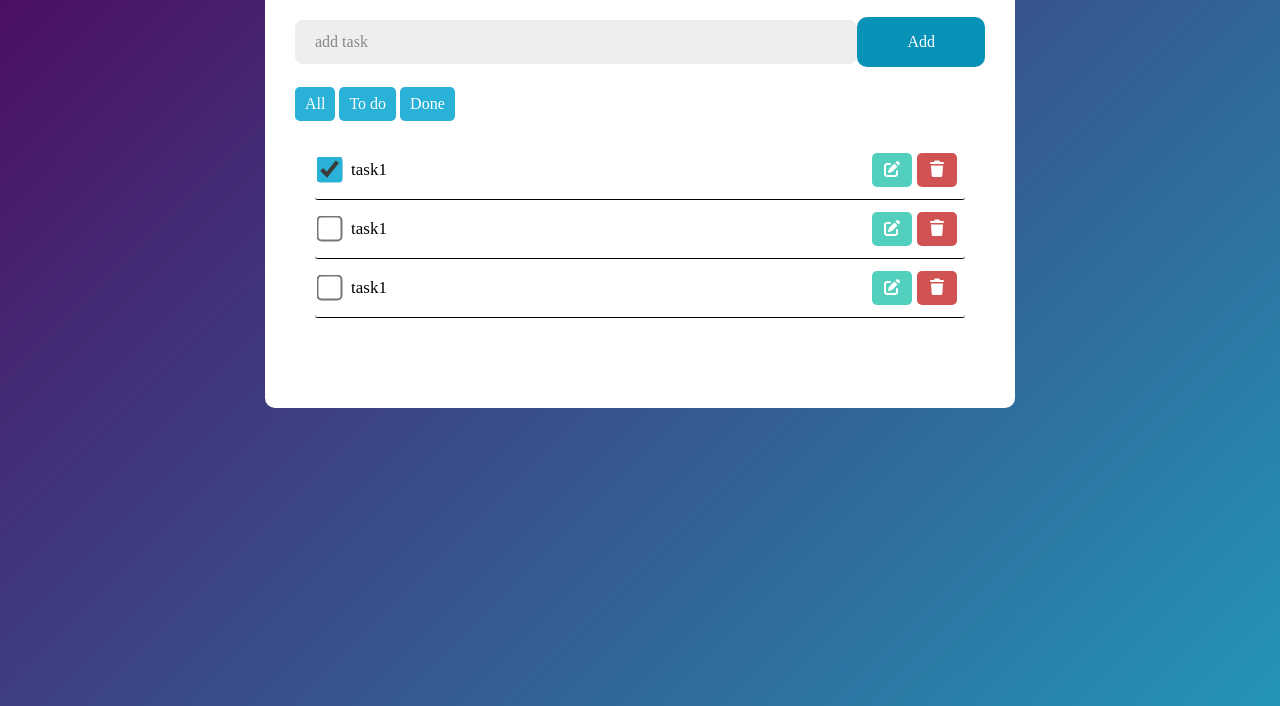
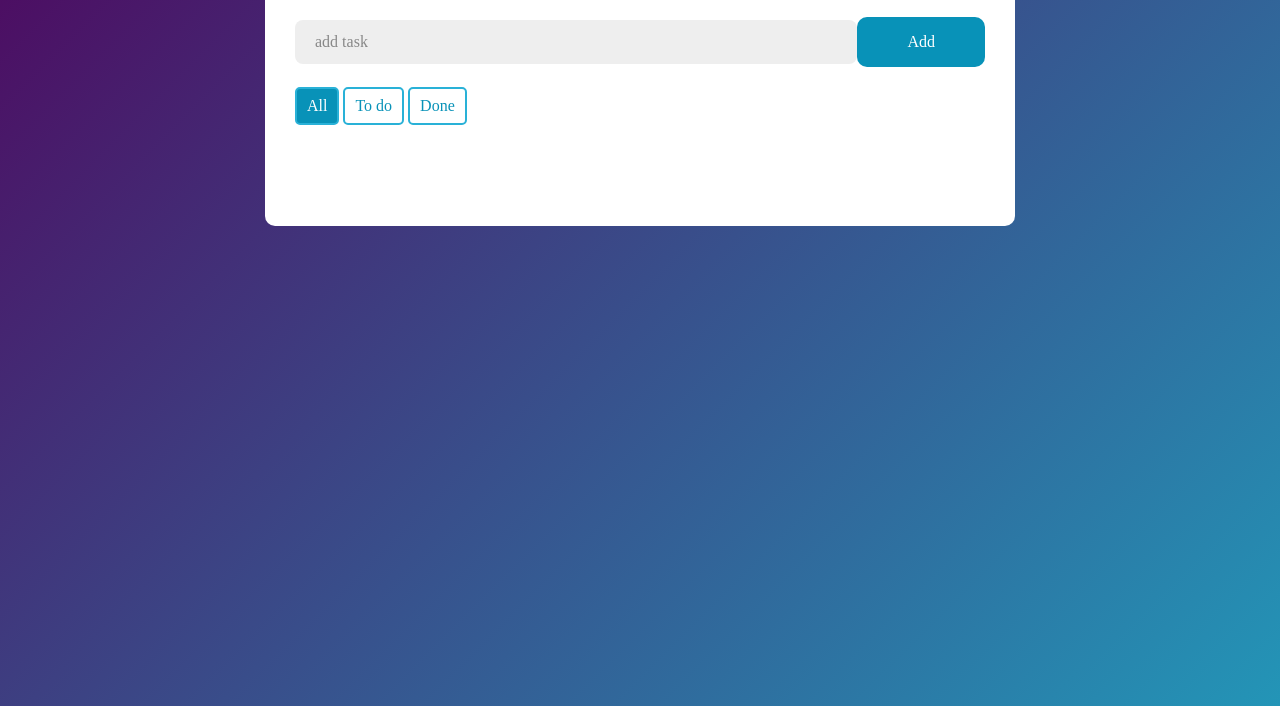
Before and after one commit to Le-prince-Fouda/Javascript-fundamentals, a plain HTML site: page index.html in a window 1280 px wide. Both pictures are taken after a click on the button "All". Shown: the part 94-800 px from the top of the page. Drawn offline with Linux system fonts and the light colour scheme.

Commit message:
feat: implement task filter system;  Filter tasks by status (all, todo, done), Update active button state, Hide tasks using CSS class toggling

```diff
--- a/Components/TodoList.js
+++ b/Components/TodoList.js
@@ -42,6 +42,9 @@ import { createElement } from "../functions/dom.js";
         //we delete the task/TodoItem when we click on the delete button
         btnDelete.addEventListener('click', (e) => this.remove(e))
 
+        //We change the state of a task
+        checkbox.addEventListener('change', (e) => this.toggle(e.currentTarget))
+
     }
 
     /**
@@ -70,4 +73,19 @@ import { createElement } from "../functions/dom.js";
         this.#element.remove(); //we delete the current element
     }
 
+    /**
+     * this methode change the state of the task to differentiate the finished tasks to the not completed task
+     * @param {HTMLElement} checkbox
+     */
+    toggle(checkbox){
+        if(checkbox.checked){
+            //we add the class "completed" to a task (li) if his checkbox is checked
+            this.#element.classList.add('completed')
+        }else{
+            //and we remove the class the if it isn't
+            // all the unchecked checkboxes haven't the class "completed", even if the checkbox was initially checked
+            this.#element.classList.remove('completed')
+        }
+    }
+
 }
--- a/index.html
+++ b/index.html
@@ -24,30 +24,12 @@
 
             <main>
                 <div class="btn-box">
-                    <button type="button" class="btn">All</button>
-                    <button type="button" class="btn">To do</button>
-                    <button type="button" class="btn">Done</button>
+                    <button type="button" class="btn active" data-filter="all">All</button>
+                    <button type="button" class="btn" data-filter="todo">To do</button>
+                    <button type="button" class="btn" data-filter="done">Done</button>
                 </div>
                 <div class="task-list">
                     <ul>
-                        <li>
-                            <input type="checkbox" checked id="1">
-                            <label for="1">task1</label>
-                            <button type="button" class="btn edit"><i class="fa-solid fa-pen-to-square"></i></button>
-                            <button type="button" class="btn delete"><i class="fa-solid fa-trash"></i></button>
-                        </li>
-                        <li>
-                            <input type="checkbox" id="2">
-                            <label for="2">task1</label>
-                            <button type="button" class="btn edit"><i class="fa-solid fa-pen-to-square"></i></button>
-                            <button type="button" class="btn delete"><i class="fa-solid fa-trash"></i></button>
-                        </li>
-                        <li>
-                            <input type="checkbox"  id="3">
-                            <label for="3">task1</label>
-                            <button type="button" class="btn edit"><i class="fa-solid fa-pen-to-square"></i></button>
-                            <button type="button" class="btn delete"><i class="fa-solid fa-trash"></i></button>
-                        </li>
                     </ul>
                 </div>
 
--- a/script.js
+++ b/script.js
@@ -4,6 +4,7 @@ import { TodoItem } from "./Components/TodoList.js";
 const inputBox = document.getElementById('input-box') //input field (to write our task)
 const taskList = document.querySelector('.task-list ul') // the element that content the task list
 const addButton = document.getElementById('add-btn') // the button to add a new task to the task list
+
 function addTask(event){
     // We are blocking the default action of our “Submit” button.
     //if we a "button" button instead of a "submit" button, the next line is useless
@@ -25,7 +26,53 @@ function addTask(event){
     }
     //we remove the text of the added task from the text field
     inputBox.value = ''
+
 }
 
 //we call the function addTask when we click the add button (we add a new task when we click on Add)
 addButton.addEventListener('click', addTask)
+
+
+const button = document.querySelectorAll('.btn-box .btn');
+button.forEach(button => {
+    button.addEventListener('click', e =>toggelFilter(e))
+});
+
+function toggelFilter(e){
+    e.preventDefault();
+    const filter = e.currentTarget.getAttribute('data-filter');
+    //this is the list of all created tasks
+    const tasksItem = taskList.children;
+    // we save the completed tsks
+    const completedTask = Array.from(tasksItem).filter(enfant => enfant.classList.contains('completed'))
+    //the 2 next lines active the right button (the one we click on)
+    e.currentTarget.parentElement.querySelector('.active').classList.remove('active');
+    e.currentTarget.classList.add('active');
+    // We hide all the tasks
+    Array.from(tasksItem).forEach(task => task.classList.add('hidden'));
+    if(filter === 'all'){
+         Array.from(tasksItem).forEach(task => task.classList.remove('hidden'));
+
+    }else if(filter === 'todo'){
+        Array.from(tasksItem).forEach(task => task.classList.remove('hidden'));
+        Array.from(completedTask).forEach(task => task.classList.add('hidden'));
+
+
+    }else if(filter === 'done'){
+         Array.from(completedTask).forEach(task => task.classList.remove('hidden'));
+    }
+
+
+
+
+
+
+
+    console.log(completedTask)
+    // console.log(taskList.children)
+
+    // completedTask.forEach(result => console.log(el.dataset.filter));
+
+
+
+}
--- a/style.css
+++ b/style.css
@@ -69,7 +69,7 @@ form{
     font-weight: 400;
 }
 
-/*all buttonof the page*/
+/*all button of the page*/
 .btn{
     border: none;
     outline: none;
@@ -84,11 +84,25 @@ form .btn{
     background: rgb(8, 146, 184);
 }
 
+/*filter button*/
 .btn-box .btn{
     padding: 8px 10px;
-    background:rgb(41, 177, 215);
     border-radius: 5px;
+    border: 2px solid rgb(41, 177, 215);
+    color: rgb(8, 146, 184);
+    background: none;
+    transition: background-color 0.9 ease-out;
 }
+
+.btn-box .btn:hover{
+    color: #fff;
+    background-color: rgb(8, 146, 184);
+}
+.btn.active{
+    color: #fff;
+    background-color: rgb(8, 146, 184);
+}
+
 
 /*List of the tasks*/
 .task-list{
@@ -138,3 +152,8 @@ ul li input[type= "checkbox"]{
 ul li.checked{
     text-decoration: line-through;
 }
+
+/*hide tasks after filtering*/
+ul li.hidden{
+    display: none;
+}
```
